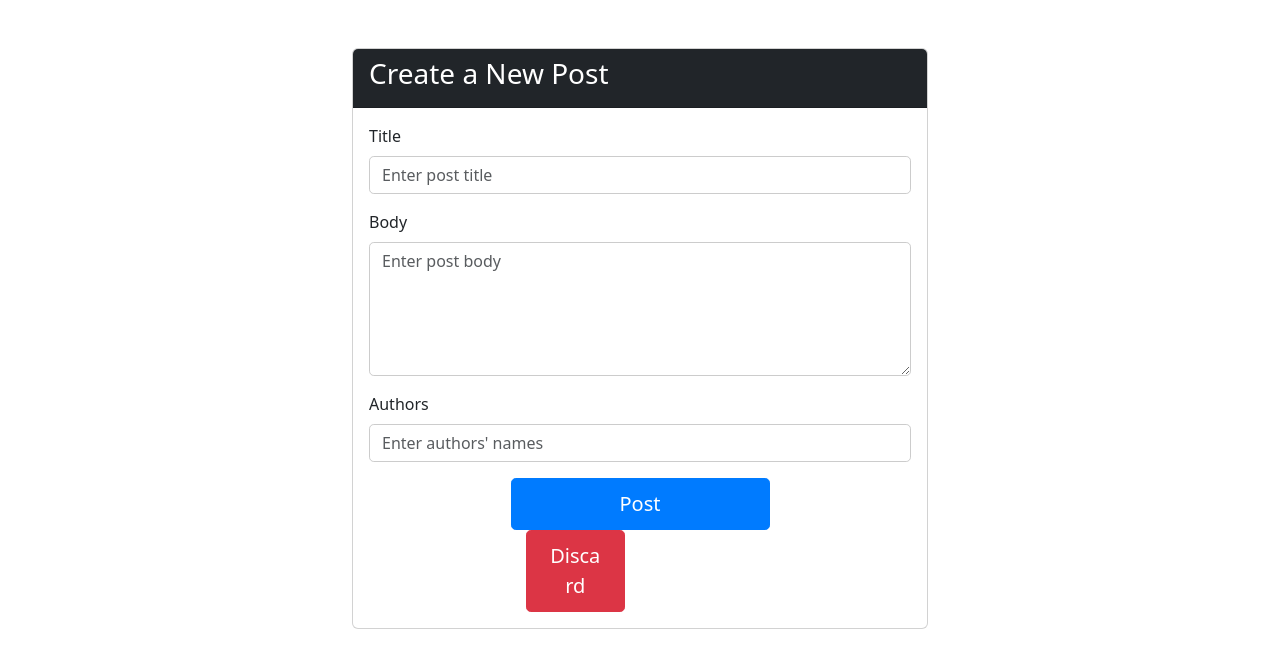
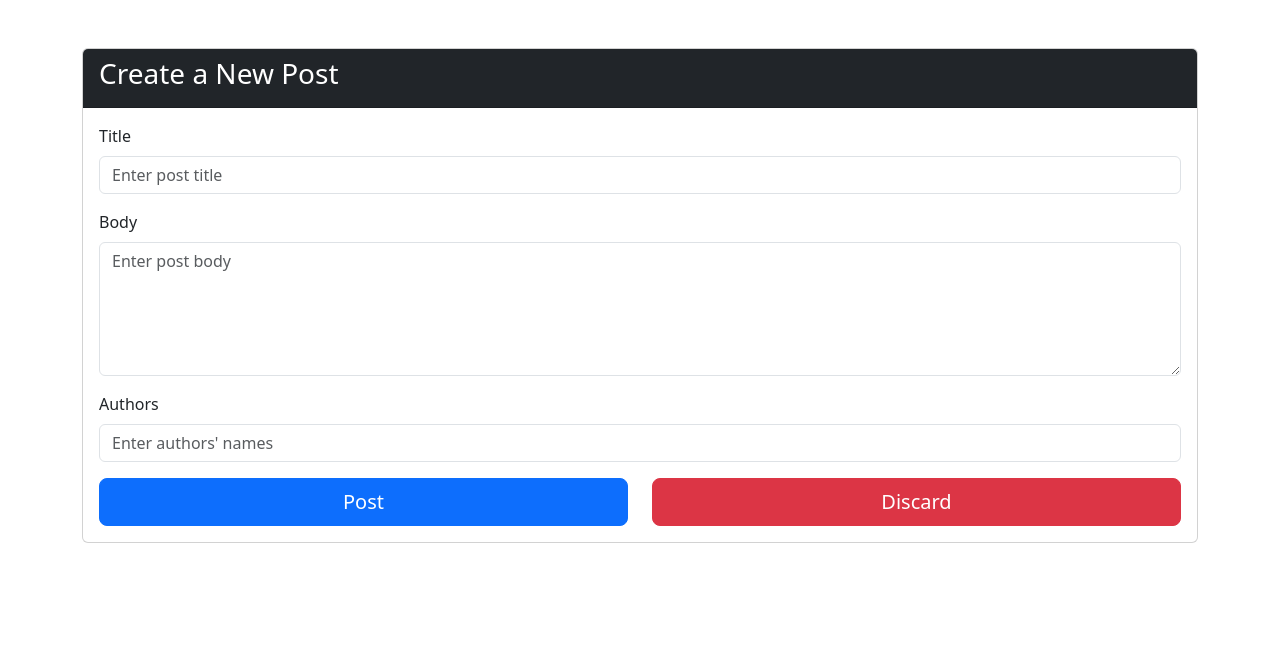
Before and after one commit to JohnRexBanal/sanctum-app, a Vue app: page /create in a window 1280 px wide. Shown: the top 668 px of the page. Built offline with nearby package versions, Linux system fonts and the light colour scheme; the HTML template or start-up script is replaced by a standard one.

Commit message:
Modified the button group (Post and Discard button) alignment and removed the <styles> tag in src/components/CreatePage.vue

```diff
--- a/src/components/CreatePage.vue
+++ b/src/components/CreatePage.vue
@@ -18,14 +18,14 @@
               <label for="authors">Authors</label>
               <input type="text" class="form-control" id="authors" placeholder="Enter authors' names">
             </div>
-            <div class="row justify-content-center">
-              <div class="col-md-6">
-                <button type="submit" class="btn btn-primary btn-lg btn-block">Post</button>
-                <div class="col-md-6">
-                <button type="button" class="btn btn-danger btn-lg btn-block">Discard</button>
-              </div>
-              </div>
+            <div class="row">
+            <div class="col">
+              <button type="submit" class="btn btn-primary btn-lg btn-block">Post</button>
             </div>
+            <div class="col">
+              <button type="button" class="btn btn-danger btn-lg btn-block">Discard</button>
+            </div>
+          </div>
           </form>
         </div>
       </div>
@@ -37,62 +37,3 @@
     name: 'CreatePost'
   }
   </script>
-
-<style scoped>
-.container {
-    max-width: 600px;
-}
-
-.card-header.bg-dark {
-    background-color: #343a40;
-}
-.card-body {
-    border-bottom-left-radius: 15px;
-    border-bottom-right-radius: 15px;
-}
-
-  .btn-primary {
-    background-color: #007bff;
-    border-color: #007bff;
-}
-
-  .btn-primary:hover {
-    background-color: #0056b3;
-    border-color: #0056b3;
-}
-
-  .btn-primary:focus, .btn-primary.focus {
-    box-shadow: 0 0 0 0.2rem rgba(38, 143, 255, 0.5);
-}
-
-  .btn-danger {
-    background-color: #dc3545;
-    border-color: #dc3545;
-}
-
-  .btn-danger:hover {
-    background-color: #c82333;
-    border-color: #bd2130;
-}
-
-  .btn-danger:focus, .btn-danger.focus {
-    box-shadow: 0 0 0 0.2rem rgba(220, 53, 69, 0.5);
-}
-
-  .btn-lg {
-    padding: 10px 20px;
-    font-size: 1.25rem;
-    line-height: 1.5;
-    border-radius: 0.3rem;
-}
-
-  .form-control {
-    border-radius: 0.3rem;
-    border: 1px solid #ccc;
-}
-
-  textarea.form-control {
-    resize: vertical;
-}
-
-</style>
```
